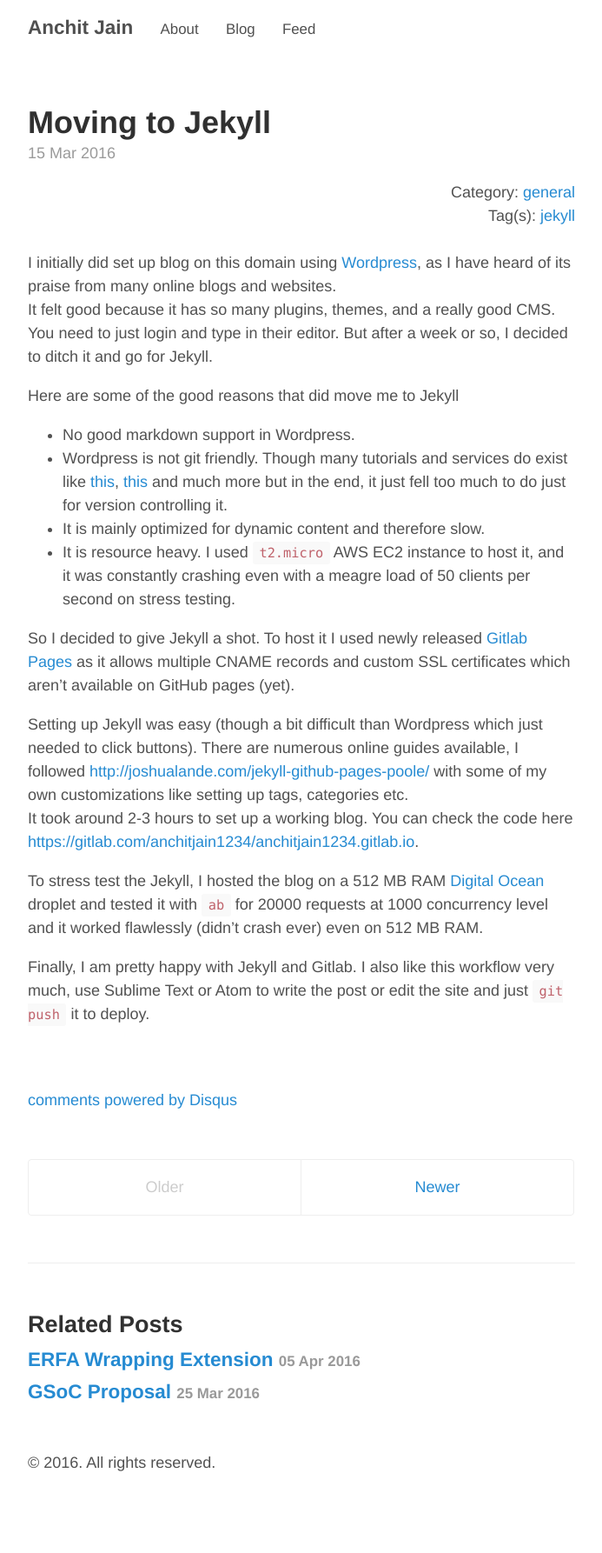
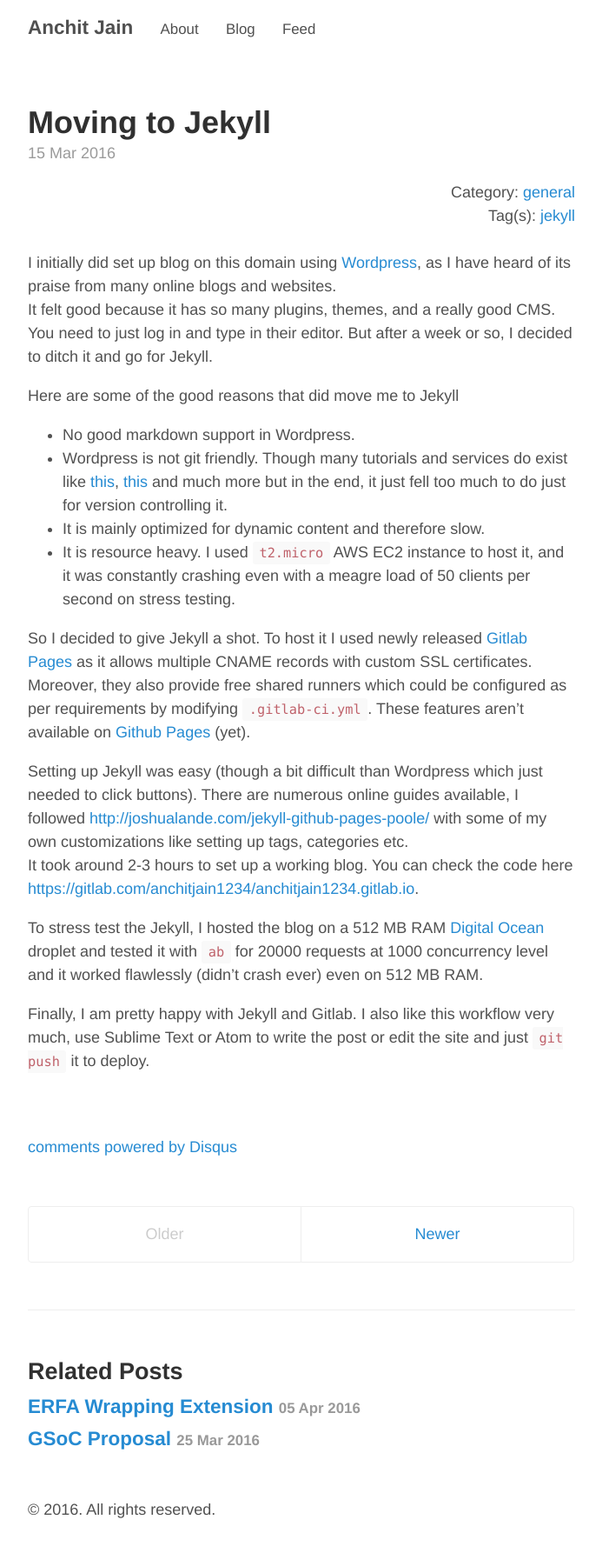
Before and after one commit to anchitjain1234/anchitjain1234.github.io, a Jekyll site: the page built from _posts/2016-03-15-moving-to-jekyll.markdown, in a window 1280 px wide. Shown: the whole page at 87% size, without its empty margins (293-986 px from the left). Built offline with Jekyll 4.4.1, drawn with Linux system fonts in a browser that asks for light colours; comment, search, counter and statistics services are not loaded; before the commit the page ends 1732 px from its top, so only the background shows below that.

Commit message:
Updated moving to jekyll post

```diff
--- a/_posts/2016-03-15-moving-to-jekyll.markdown
+++ b/_posts/2016-03-15-moving-to-jekyll.markdown
@@ -9,7 +9,7 @@
 
 I initially did set up blog on this domain using [Wordpress](https://wordpress.com/
 ), as I have heard of its praise from many online blogs and websites.
-It felt good because it has so many plugins, themes, and a really good CMS. You need to just login and type in their editor. But after a week or so, I decided to ditch it and go for Jekyll.
+It felt good because it has so many plugins, themes, and a really good CMS. You need to just log in and type in their editor. But after a week or so, I decided to ditch it and go for Jekyll.
 
 Here are some of the good reasons that did move me to Jekyll
 
@@ -18,7 +18,7 @@
 * It is mainly optimized for dynamic content and therefore slow.
 * It is resource heavy. I used [``t2.micro``](https://aws.amazon.com/ec2/instance-types/) AWS EC2 instance to host it, and it was constantly crashing even with a meagre load of 50 clients per second on stress testing.
 
-So I decided to give Jekyll a shot. To host it I used newly released [Gitlab Pages](https://pages.gitlab.io/) as it allows multiple CNAME records and custom SSL certificates which aren't available on GitHub pages (yet).
+So I decided to give Jekyll a shot. To host it I used newly released [Gitlab Pages](https://pages.gitlab.io/) as it allows multiple CNAME records with custom SSL certificates. Moreover, they also provide free shared runners which could be configured as per requirements by modifying ``.gitlab-ci.yml``. These features aren't available on [Github Pages](https://pages.github.com/) (yet).
 
 Setting up Jekyll was easy (though a bit difficult than  Wordpress which just needed to click buttons). There are numerous online guides available, I followed [http://joshualande.com/jekyll-github-pages-poole/](http://joshualande.com/jekyll-github-pages-poole/) with some of my own customizations like setting up tags, categories etc.
 It took around 2-3 hours to set up a working blog. You can check the code here [https://gitlab.com/anchitjain1234/anchitjain1234.gitlab.io](https://gitlab.com/anchitjain1234/anchitjain1234.gitlab.io).
```
